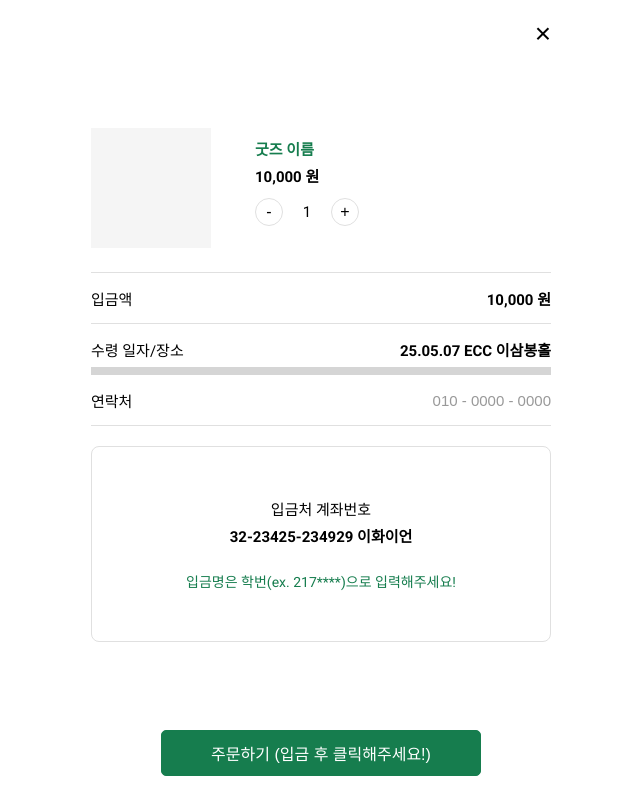
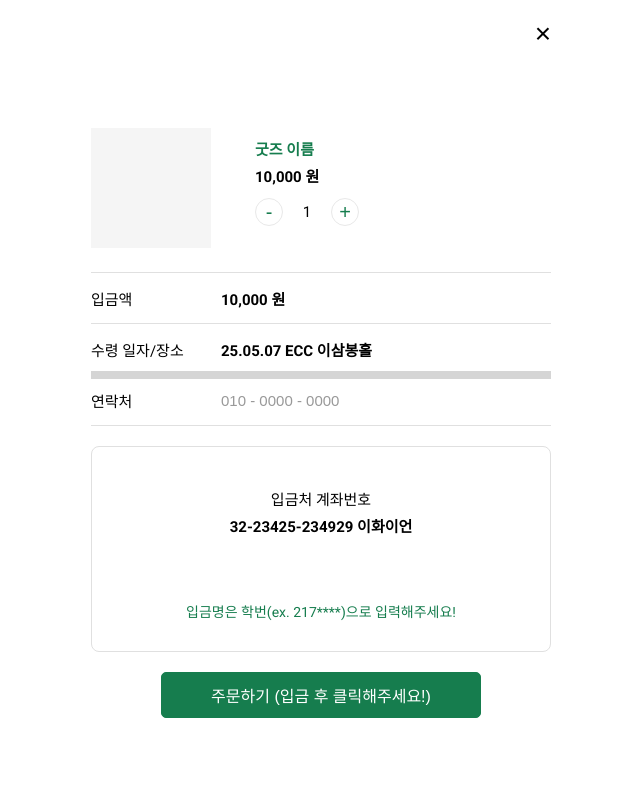
Before and after one commit to his0si/md-site, a React (Vite) app in the folder frontend/: page /order-page in a window 1280 px wide. Shown: the whole page, without its empty margins (319-959 px from the left). Built offline with nearby package versions, Linux system fonts and the light colour scheme.

Commit message:
Update OrderPage.jsx

```diff
--- a/frontend/src/pages/order/OrderPage.jsx
+++ b/frontend/src/pages/order/OrderPage.jsx
@@ -87,18 +87,19 @@ const QtyBox = styled.div`
 `;
 
 const QtyBtn = styled.button`
-  border: 1px solid #e0e0e0;
+  border: 1px solid #e8e8e8;
   border-radius: 50%;
   width: 28px;
   height: 28px;
-  font-size: 16px;
+  font-size: 20px;
   background: white;
-  color: #000;
+  color: #167d4e;
   display: flex;
   align-items: center;
   justify-content: center;
   padding: 0;
   cursor: pointer;
+  line-height: 1;
 `;
 
 const QtyText = styled.span`
@@ -122,10 +123,15 @@ const Summary = styled.div`
 
 const Row = styled.div`
   display: flex;
-  justify-content: space-between;
+  justify-content: flex-start;
   align-items: center;
   padding: 15px 20px;
   font-size: 15px;
+  gap: 30px;
+
+  > div:first-child {
+    min-width: 100px;
+  }
 `;
 
 const RowWithThickDivider = styled(Row)`
@@ -133,11 +139,11 @@ const RowWithThickDivider = styled(Row)`
   &:after {
     content: '';
     position: absolute;
-    bottom: 0;
+    bottom: -4px;
     left: 20px;
     right: 20px;
     height: 8px;
-    background-color:rgb(213, 213, 213);
+    background-color: rgb(213, 213, 213);
   }
 
   strong {
@@ -164,7 +170,7 @@ const Input = styled.input`
   border: none;
   background: transparent;
   font-size: 15px;
-  text-align: right;
+  text-align: left;
   outline: none;
   &::placeholder {
     color: #999;
@@ -174,14 +180,14 @@ const Input = styled.input`
 const AccountCard = styled.div`
   border: 1px solid #e0e0e0;
   border-radius: 8px;
-  padding: 50px 20px;
+  padding: 40px 20px 30px;
   margin: 20px 20px;
   text-align: center;
 `;
 
 const AccountBox = styled.div`
   font-size: 15px;
-  margin-bottom: 20px;
+  margin-bottom: 60px;
   line-height: 1.8;
 
   strong {
@@ -197,7 +203,6 @@ const DepositNote = styled.div`
 const Footer = styled.div`
   width: 100%;
   padding: 0 0 24px;
-  margin-top: auto;
   display: flex;
   justify-content: center;
   align-items: center;
```
